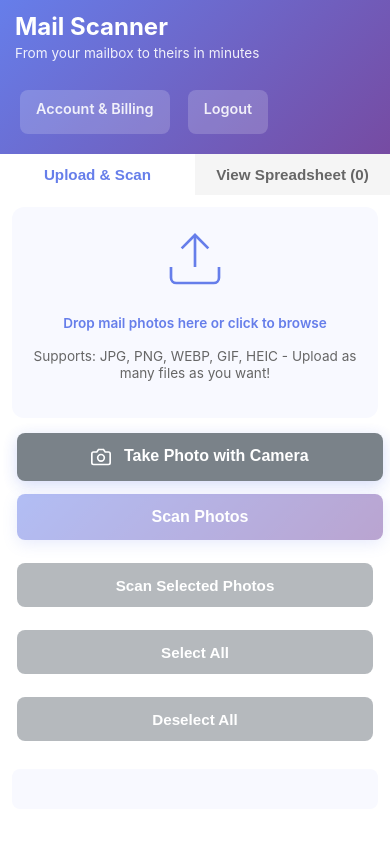
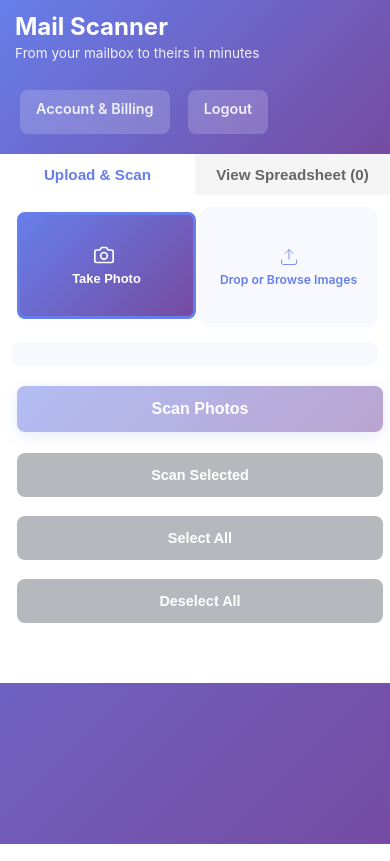
Before and after one commit to coramo123/mail-scanner, a Flask app: template templates/index.html in a window 390 px wide. Run offline with Flask 3, Linux system fonts and the light colour scheme; the template is opened without the code that fills it, so the values that code supplies are empty; parts of the project's set-up code (start-up, migrations or seed data) failed here and were passed over.

Commit message:
Reorganize upload section for better UX: Take Photo and Drop Images side-by-side, photos list, large Scan button, smaller secondary controls

```diff
--- a/static/css/style.css
+++ b/static/css/style.css
@@ -99,13 +99,44 @@
     margin-bottom: 40px;
 }
 
-.upload-area {
+/* Input Methods - Side by Side */
+.input-methods {
+    display: grid;
+    grid-template-columns: 1fr 1fr;
+    gap: 15px;
+    margin-bottom: 20px;
+}
+
+.input-method-btn {
     border: 3px dashed #667eea;
     border-radius: 12px;
-    padding: 60px 40px;
+    padding: 30px 20px;
     text-align: center;
     cursor: pointer;
     transition: all 0.3s ease;
+    background: #f8f9ff;
+    display: flex;
+    flex-direction: column;
+    align-items: center;
+    justify-content: center;
+    min-height: 150px;
+    font-size: 1.1em;
+    font-weight: 600;
+    color: white;
+}
+
+#openCameraBtn {
+    background: linear-gradient(135deg, #667eea 0%, #764ba2 100%);
+    border: 3px solid #667eea;
+}
+
+#openCameraBtn:hover {
+    transform: translateY(-2px);
+    box-shadow: 0 8px 20px rgba(102, 126, 234, 0.4);
+}
+
+.upload-area {
+    color: #667eea;
     background: #f8f9ff;
 }
 
@@ -121,22 +152,15 @@
 }
 
 .upload-icon {
-    width: 64px;
-    height: 64px;
     color: #667eea;
-    margin-bottom: 20px;
 }
 
-.upload-text {
-    font-size: 1.3em;
-    color: #667eea;
-    margin-bottom: 10px;
-    font-weight: 600;
+.input-method-btn svg {
+    display: block;
 }
 
-.upload-subtext {
-    color: #666;
-    font-size: 0.9em;
+.input-method-btn span {
+    display: block;
 }
 
 /* Selected Files */
@@ -239,6 +263,19 @@
 .btn-small {
     padding: 6px 16px;
     font-size: 0.85em;
+}
+
+/* Secondary Scan Controls */
+.scan-controls-secondary {
+    display: flex;
+    gap: 10px;
+    margin-top: 10px;
+    justify-content: center;
+}
+
+.scan-controls-secondary .btn {
+    flex: 1;
+    max-width: 200px;
 }
 
 /* Progress Section */
@@ -435,21 +472,58 @@
         padding: 12px;
     }
 
-    /* Very Compact Upload Area */
-    .upload-area {
-        padding: 20px 12px;
-        min-height: 150px;
+    /* Input Methods - Keep side by side on mobile */
+    .input-methods {
+        gap: 8px;
+        margin-bottom: 15px;
     }
 
-    .upload-area h2 {
-        font-size: 1.1em;
-        margin-bottom: 8px;
+    .input-method-btn {
+        padding: 20px 10px;
+        min-height: 120px;
+        font-size: 0.9em;
     }
 
-    .upload-area p {
+    .input-method-btn svg {
+        width: 20px !important;
+        height: 20px !important;
+        margin-bottom: 6px !important;
+    }
+
+    .input-method-btn span {
         font-size: 0.85em;
-        margin-bottom: 15px;
-        line-height: 1.3;
+        line-height: 1.2;
+    }
+
+    /* Selected Files - Compact */
+    .selected-files {
+        margin: 15px 0;
+        padding: 12px;
+        font-size: 0.9em;
+    }
+
+    .selected-files p {
+        font-size: 0.9em;
+        margin-bottom: 10px;
+    }
+
+    .file-list li {
+        padding: 8px 0;
+        font-size: 0.85em;
+    }
+
+    /* Secondary Controls - Stack on mobile */
+    .scan-controls-secondary {
+        flex-direction: column;
+        gap: 6px;
+        margin-top: 8px;
+    }
+
+    .scan-controls-secondary .btn {
+        width: 100% !important;
+        max-width: none;
+        padding: 10px 12px !important;
+        font-size: 0.9em !important;
     }
 
     /* Compact Buttons - Still Touch-Friendly */
--- a/templates/index.html
+++ b/templates/index.html
@@ -42,33 +42,41 @@
             <!-- Upload Section -->
             <section id="scanView" class="tab-content active">
             <section class="upload-section">
-                <div class="upload-area" id="uploadArea">
-                    <svg class="upload-icon" viewBox="0 0 24 24" fill="none" stroke="currentColor">
-                        <path d="M21 15v4a2 2 0 0 1-2 2H5a2 2 0 0 1-2-2v-4"></path>
-                        <polyline points="17 8 12 3 7 8"></polyline>
-                        <line x1="12" y1="3" x2="12" y2="15"></line>
-                    </svg>
-                    <p class="upload-text">Drop mail photos here or click to browse</p>
-                    <p class="upload-subtext">Supports: JPG, PNG, WEBP, GIF, HEIC - Upload as many files as you want!</p>
-                    <input type="file" id="fileInput" multiple accept="image/*,.heic,.heif" hidden>
+                <!-- Combined Input Methods -->
+                <div class="input-methods">
+                    <!-- Camera Button -->
+                    <button id="openCameraBtn" class="btn btn-primary input-method-btn">
+                        <svg style="width: 24px; height: 24px; margin-bottom: 8px;" viewBox="0 0 24 24" fill="none" stroke="currentColor" stroke-width="2">
+                            <path d="M23 19a2 2 0 0 1-2 2H3a2 2 0 0 1-2-2V8a2 2 0 0 1 2-2h4l2-3h6l2 3h4a2 2 0 0 1 2 2z"></path>
+                            <circle cx="12" cy="13" r="4"></circle>
+                        </svg>
+                        <span>Take Photo</span>
+                    </button>
+
+                    <!-- Upload Button -->
+                    <div class="upload-area input-method-btn" id="uploadArea">
+                        <svg class="upload-icon" style="width: 24px; height: 24px; margin-bottom: 8px;" viewBox="0 0 24 24" fill="none" stroke="currentColor">
+                            <path d="M21 15v4a2 2 0 0 1-2 2H5a2 2 0 0 1-2-2v-4"></path>
+                            <polyline points="17 8 12 3 7 8"></polyline>
+                            <line x1="12" y1="3" x2="12" y2="15"></line>
+                        </svg>
+                        <span>Drop or Browse Images</span>
+                        <input type="file" id="fileInput" multiple accept="image/*,.heic,.heif" hidden>
+                    </div>
                 </div>
 
-                <!-- Camera Button -->
-                <button id="openCameraBtn" class="btn btn-secondary btn-main" style="margin-top: 15px;">
-                    <svg style="width: 20px; height: 20px; vertical-align: middle; margin-right: 8px;" viewBox="0 0 24 24" fill="none" stroke="currentColor" stroke-width="2">
-                        <path d="M23 19a2 2 0 0 1-2 2H3a2 2 0 0 1-2-2V8a2 2 0 0 1 2-2h4l2-3h6l2 3h4a2 2 0 0 1 2 2z"></path>
-                        <circle cx="12" cy="13" r="4"></circle>
-                    </svg>
-                    Take Photo with Camera
-                </button>
+                <!-- Selected Files List -->
+                <div id="selectedFiles" class="selected-files"></div>
 
+                <!-- Main Scan Button -->
                 <button id="scanAllButton" class="btn btn-primary btn-main" disabled>
                     Scan Photos
                 </button>
 
-                <div class="scan-controls-secondary" style="display: flex; gap: 10px; flex-wrap: wrap; margin-top: 10px; justify-content: center;">
+                <!-- Secondary Controls -->
+                <div class="scan-controls-secondary">
                     <button id="scanSelectedButton" class="btn btn-secondary btn-small" disabled>
-                        Scan Selected Photos
+                        Scan Selected
                     </button>
                     <button id="selectAllFilesButton" class="btn btn-secondary btn-small" disabled>
                         Select All
@@ -77,8 +85,6 @@
                         Deselect All
                     </button>
                 </div>
-
-                <div id="selectedFiles" class="selected-files"></div>
             </section>
 
             <!-- Progress Section -->
```
